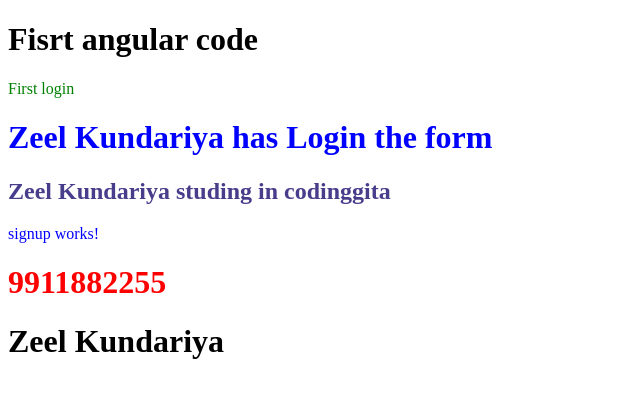
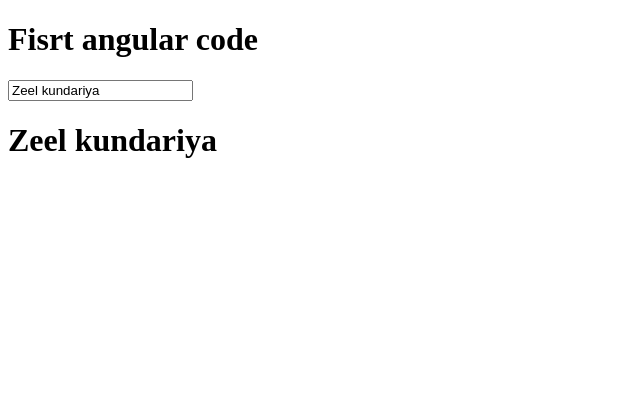
Before and after one commit to Zeelkundariya/Angular_class, an Angular app in the folder first-practical/: page / in a window 1280 px wide. Shown: the top 398 px of the page, without its empty margins (0-640 px from the left). Built offline with nearby package versions, Linux system fonts and the light colour scheme.

Commit message:
feat: Add FormsModule and two-way data binding with ngModel

```diff
--- a/first-practical/src/app/app.html
+++ b/first-practical/src/app/app.html
@@ -1,4 +1,9 @@
 <h1>Fisrt angular code</h1>
-<login></login>
+<!-- <login></login>
 <signup></signup>
-<h1>{{ name }}</h1>
+<h1>{{ name }}</h1> -->
+
+
+
+<input type="text" placeholder="name" [(ngModel)] = "name"/>
+<h1>{{name}}</h1>
--- a/first-practical/src/app/app.ts
+++ b/first-practical/src/app/app.ts
@@ -1,13 +1,15 @@
 import { Component, signal } from '@angular/core';
 import { Login } from './login/login';
 import {Signup} from './signup/signup'
+import { FormsModule } from '@angular/forms';
 
 @Component({
   selector: 'app-root',
-  imports: [Login, Signup],
+  imports: [Login, Signup, FormsModule],
   templateUrl: './app.html',
   styleUrl: './app.css'
 })
 export class App {
-  name = "Zeel Kundariya";
+  name: string = "Zeel kundariya"
+
 }
```
